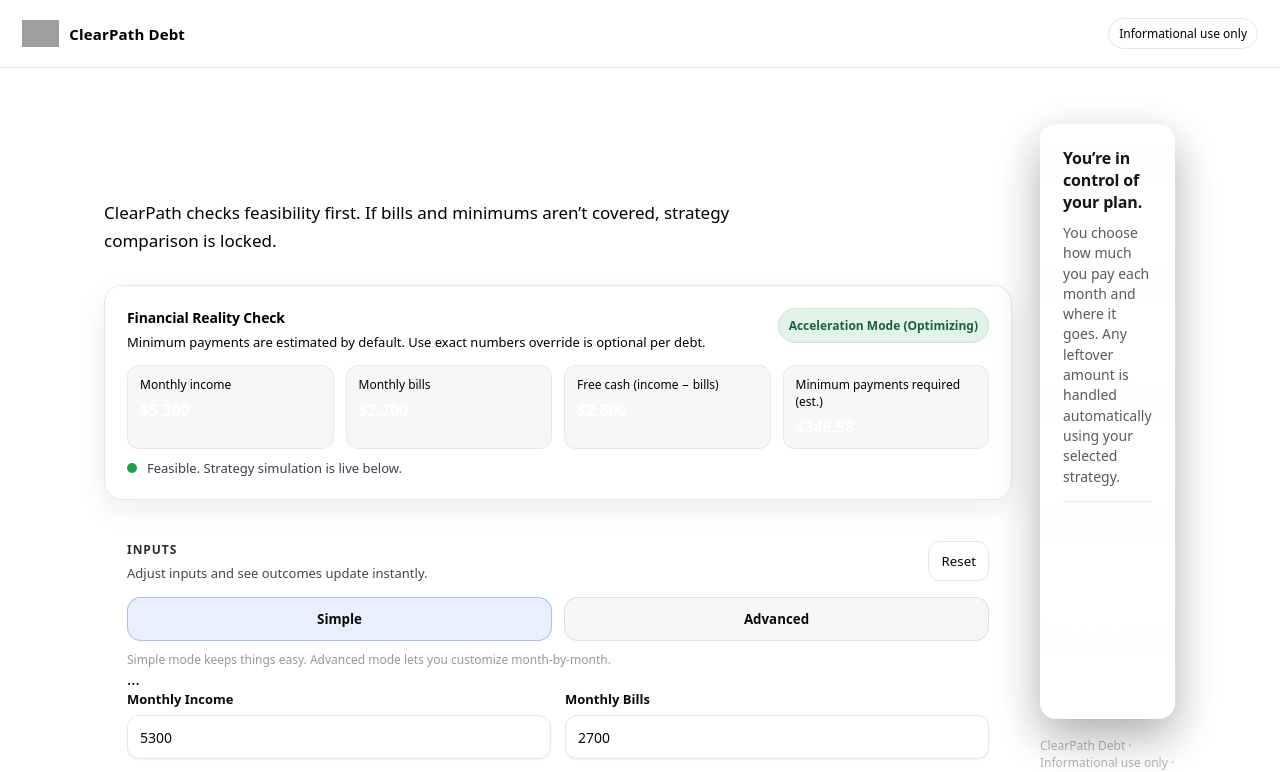
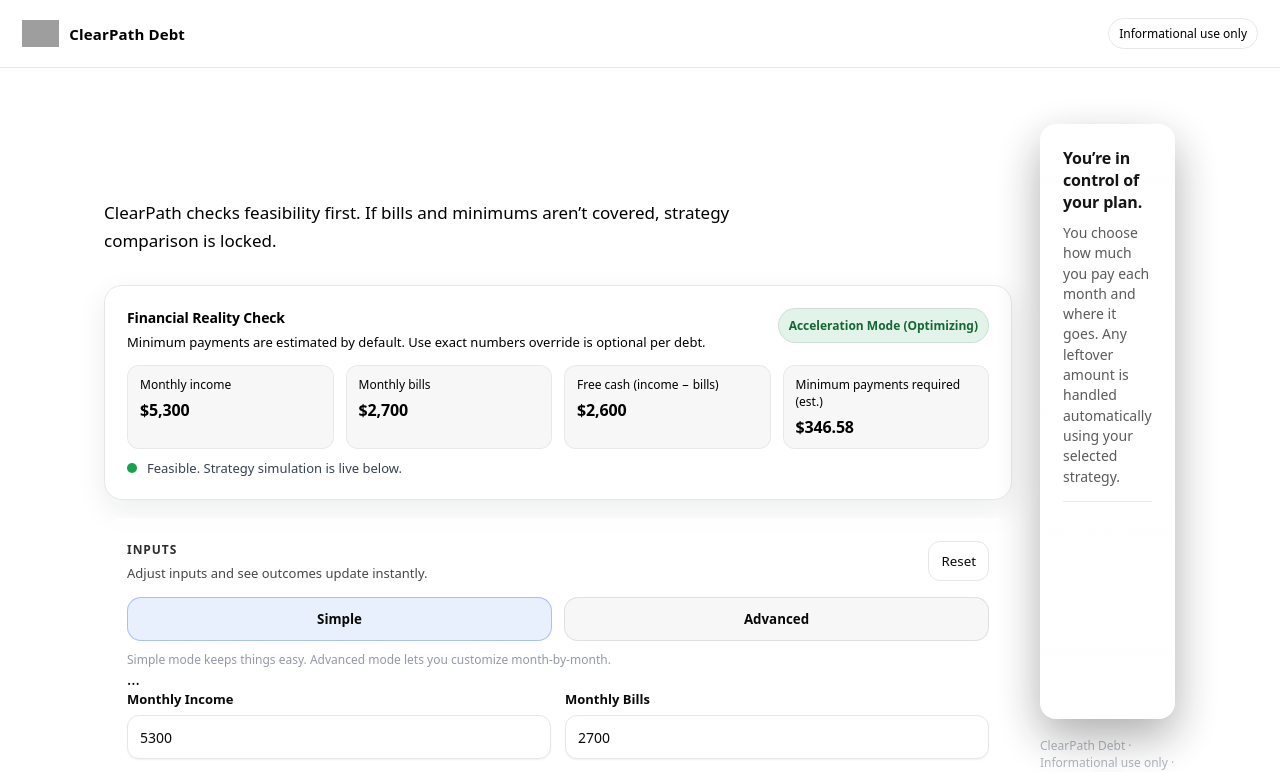
Before and after one commit to vukovuka/clearpath-debt, a React (Vite) app: page / in a window 1280 px wide. Shown: the top 772 px of the page. Built offline with nearby package versions, Linux system fonts and the light colour scheme; grey boxes are pictures that could not be loaded.

Commit message:
Fix Reality Check metric value contrast

```diff
--- a/src/App.css
+++ b/src/App.css
@@ -654,6 +654,24 @@ input:focus, select:focus {
   overflow: hidden;
 }
 
+/* Reality Check: make metric cards match light theme */
+.reality.card .metric {
+  background: #fff;                 /* instead of dark transparent */
+  border: 1px solid rgba(0,0,0,0.08);
+}
+
+/* Reality Check: readable numbers */
+.reality.card .metric-value {
+  color: var(--text) !important;    /* force dark */
+  text-shadow: none !important;     /* remove washed-out shadow */
+}
+
+/* Reality Check: readable labels */
+.reality.card .metric-label {
+  color: var(--muted) !important;
+}
+
+
 /* Reality Check stat cards: make the big numbers readable */
 .reality-grid .statValue,
 .reality-grid .stat-value,
```
